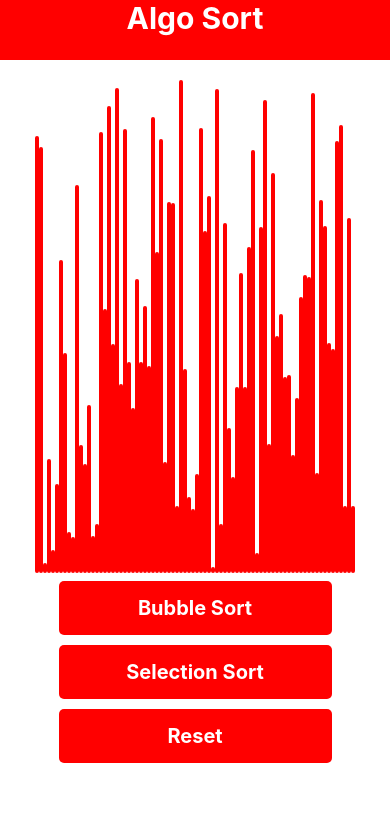
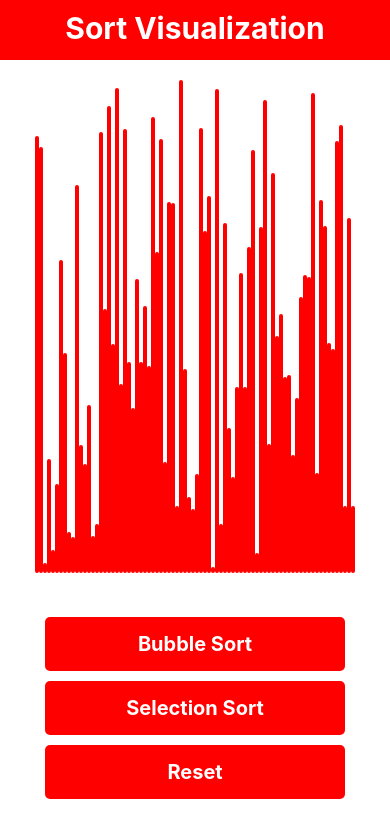
Before and after one commit to cgf5033/Sort-Visualization-App, a React Native app in the folder client/: screen / in a window 390 px wide. Shown: the top 838 px of the page. Built offline with nearby package versions, Linux system fonts and the light colour scheme.

Commit message:
mvp front end complete

```diff
--- a/client/App.js
+++ b/client/App.js
@@ -69,6 +69,7 @@ export default function App() {
         <View style={styles.sort}>
           <Sort array={array}/>
         </View>
+        <View style={styles.buttonContainer}>
           <TouchableOpacity
             onPress={onSortClick}
             style={styles.button}
@@ -88,6 +89,7 @@ export default function App() {
             <Text style={styles.buttonText}>Reset</Text>
           </TouchableOpacity>
         </View>
+      </View>
     </SafeAreaView>
   );
 }
@@ -96,24 +98,27 @@ const styles = StyleSheet.create({
   container: {
     flex: 1,
     backgroundColor: '#fff',
-    // alignItems: 'center',
-    // justifyContent: 'center',
   },
   content: {
     alignItems: 'center',
+    display: 'flex',
+    flexDirection: 'column',
+    justifyContent: 'space-between',
+    height: '100%',
   },
-  sort: {},
+  buttonContainer: {
+    position: 'absolute',
+    bottom: 120,
+  },
   button: {
     backgroundColor: 'red',
-    width: '70%',
+    width: 300,
     margin: 5,
     display: 'flex',
-    // height: '5%',
     borderRadius: 5,
     padding: 15,
     justifyContent: 'center',
     alignItems: 'center',
-
   },
   buttonText: {
     fontSize: 20,
--- a/client/Components/Header.js
+++ b/client/Components/Header.js
@@ -4,7 +4,7 @@ import { StyleSheet, Text, View, TouchableOpacity, SafeAreaView } from 'react-na
 export default function Header() {
   return (
     <View style={styles.header}>
-      <Text style={styles.text}>Algo Sort</Text>
+      <Text style={styles.text}>Sort Visualization</Text>
     </View>
   );
 }
@@ -12,11 +12,9 @@ export default function Header() {
 const styles = StyleSheet.create({
   header: {
     height: 60,
-    // padding: 10,
     backgroundColor: 'red',
     marginBottom: '5%',
     alignItems: 'stretch',
-
   },
 
   text: {
@@ -24,5 +22,6 @@ const styles = StyleSheet.create({
     fontSize: 30,
     textAlign: 'center',
     fontWeight: 'bold',
+    marginTop: 10,
   }
 });
--- a/client/Components/Sort.js
+++ b/client/Components/Sort.js
@@ -13,7 +13,6 @@ export default function Sort(props) {
             backgroundColor: 'red',
             padding: 2,
             border: 2,
-            // borderColor: 'black',
             borderRadius: 2,
           }} />
         ))}
```
Lines whose indentation alone changed are shown as unchanged.
